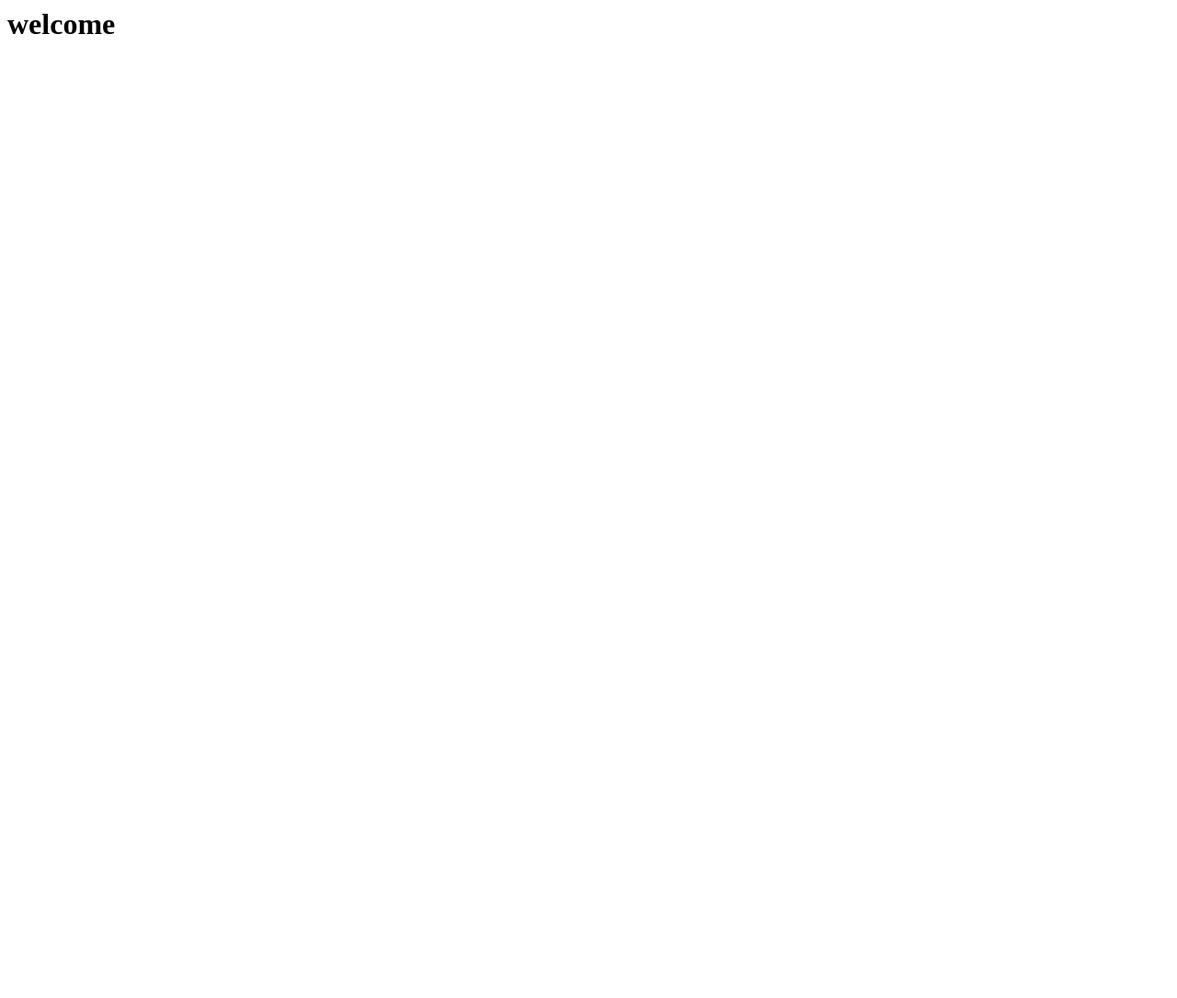
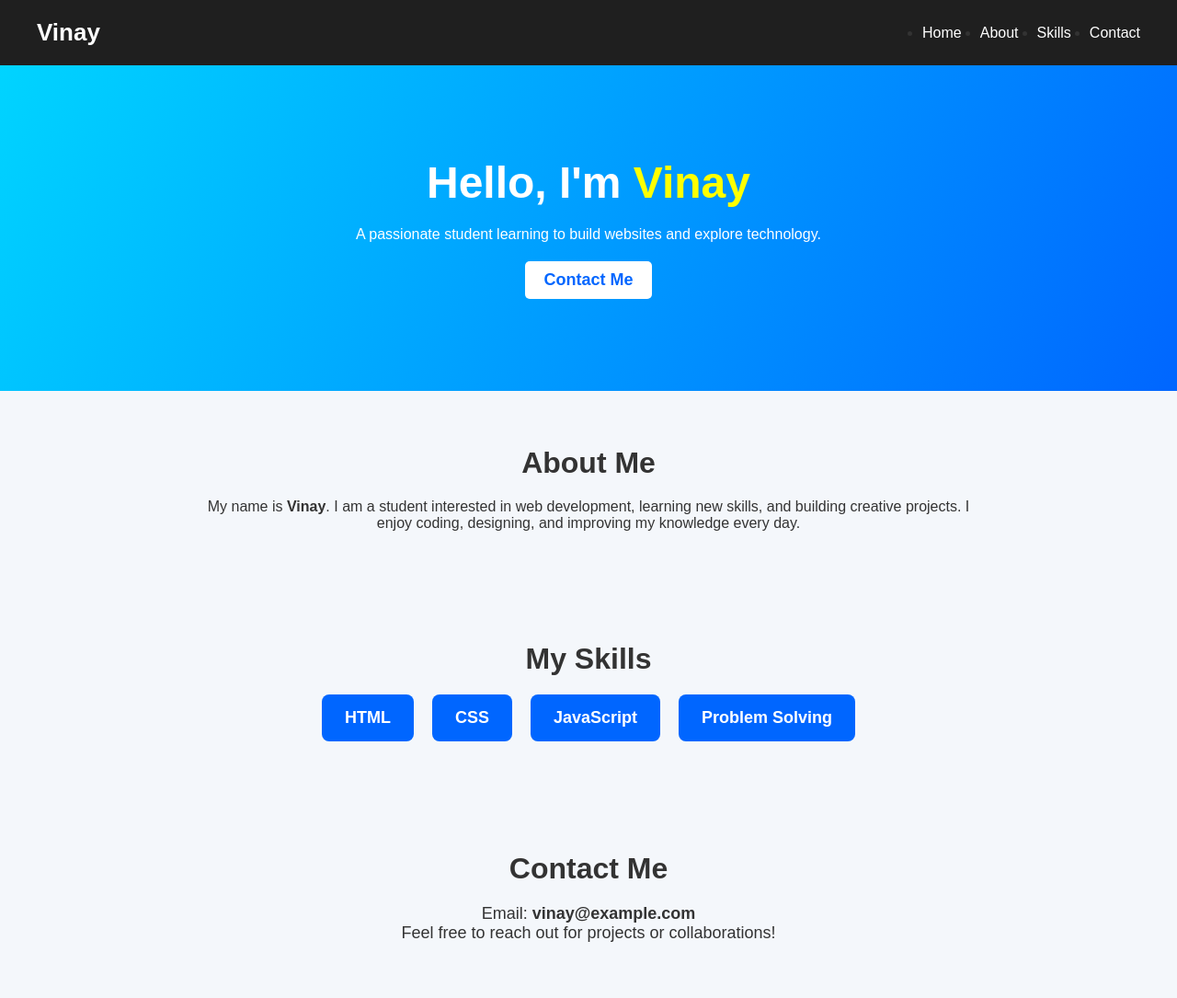
Before and after one commit to vinaymaurya-protfolio/vinaymaurya-protfolio.github.io, a plain HTML site: page index.html in a window 1280 px wide. Shown: the whole page at 92% size. Before the commit the page ends 800 px from the top, so only its background shows below. Drawn offline with Linux system fonts and the light colour scheme.

Commit message:
Add basic structure for portfolio websitetest
sdf

```diff
--- a/index.html
+++ b/index.html
@@ -1 +1,59 @@
-<h1>welcome</h1>
+<!DOCTYPE html>
+<html lang="en">
+<head>
+    <meta charset="UTF-8">
+    <meta name="viewport" content="width=device-width, initial-scale=1.0">
+    <title>Vinay | Portfolio</title>
+    <link rel="stylesheet" href="style.css">
+</head>
+<body>
+
+    <!-- Navigation Bar -->
+    <nav class="navbar">
+        <h1 class="logo">Vinay</h1>
+        <ul class="nav-links">
+            <li><a href="#home">Home</a></li>
+            <li><a href="#about">About</a></li>
+            <li><a href="#skills">Skills</a></li>
+            <li><a href="#contact">Contact</a></li>
+        </ul>
+    </nav>
+
+    <!-- Hero Section -->
+    <section id="home" class="hero">
+        <h2>Hello, I'm <span class="highlight">Vinay</span></h2>
+        <p>A passionate student learning to build websites and explore technology.</p>
+        <button id="hireBtn">Contact Me</button>
+    </section>
+
+    <!-- About Section -->
+    <section id="about" class="about">
+        <h2>About Me</h2>
+        <p>
+            My name is <strong>Vinay</strong>. I am a student interested in web development,
+            learning new skills, and building creative projects.
+            I enjoy coding, designing, and improving my knowledge every day.
+        </p>
+    </section>
+
+    <!-- Skills Section -->
+    <section id="skills" class="skills">
+        <h2>My Skills</h2>
+        <div class="skill-box">
+            <div class="skill">HTML</div>
+            <div class="skill">CSS</div>
+            <div class="skill">JavaScript</div>
+            <div class="skill">Problem Solving</div>
+        </div>
+    </section>
+
+    <!-- Contact Section -->
+    <section id="contact" class="contact">
+        <h2>Contact Me</h2>
+        <p>Email: <strong>vinay@example.com</strong></p>
+        <p>Feel free to reach out for projects or collaborations!</p>
+    </section>
+
+    <script src="script.js"></script>
+</body>
+</html>
```
